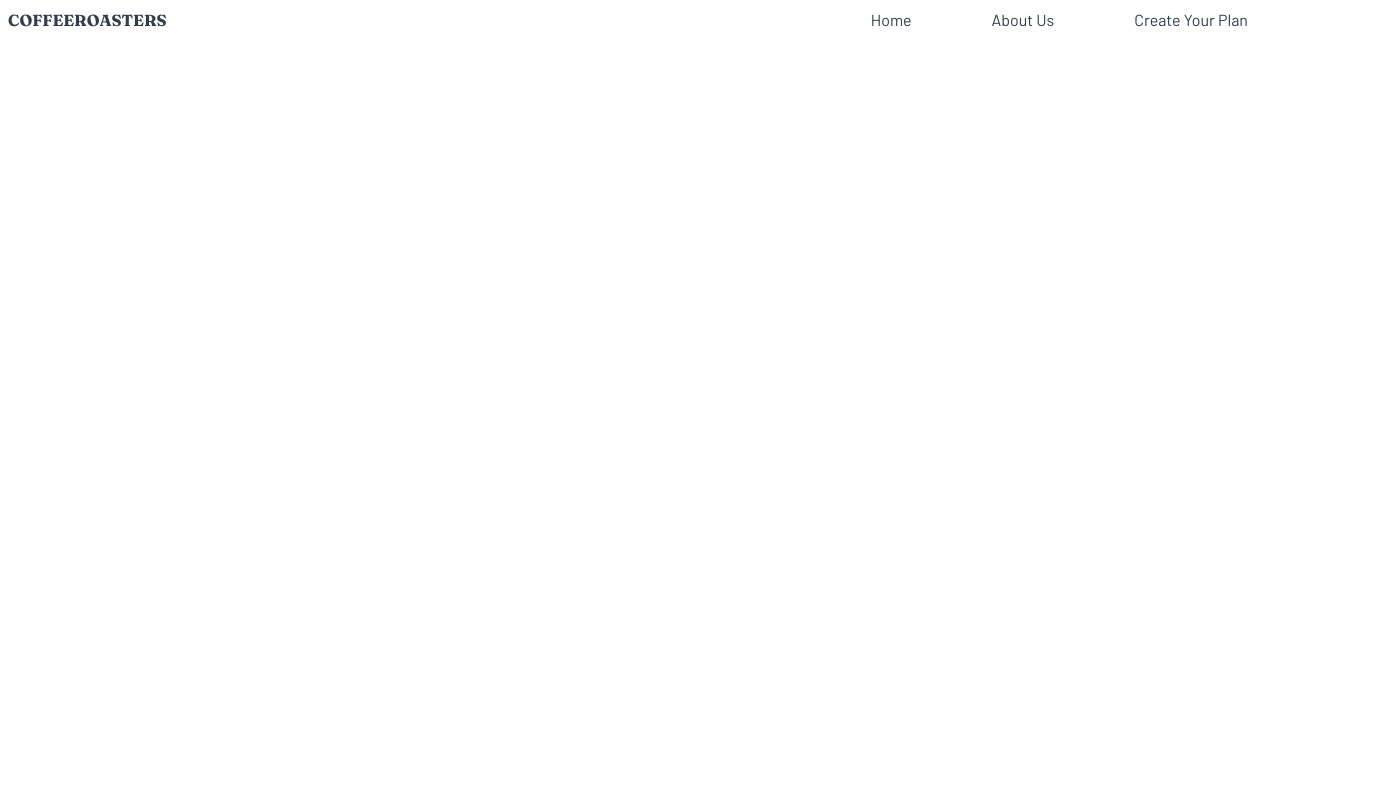
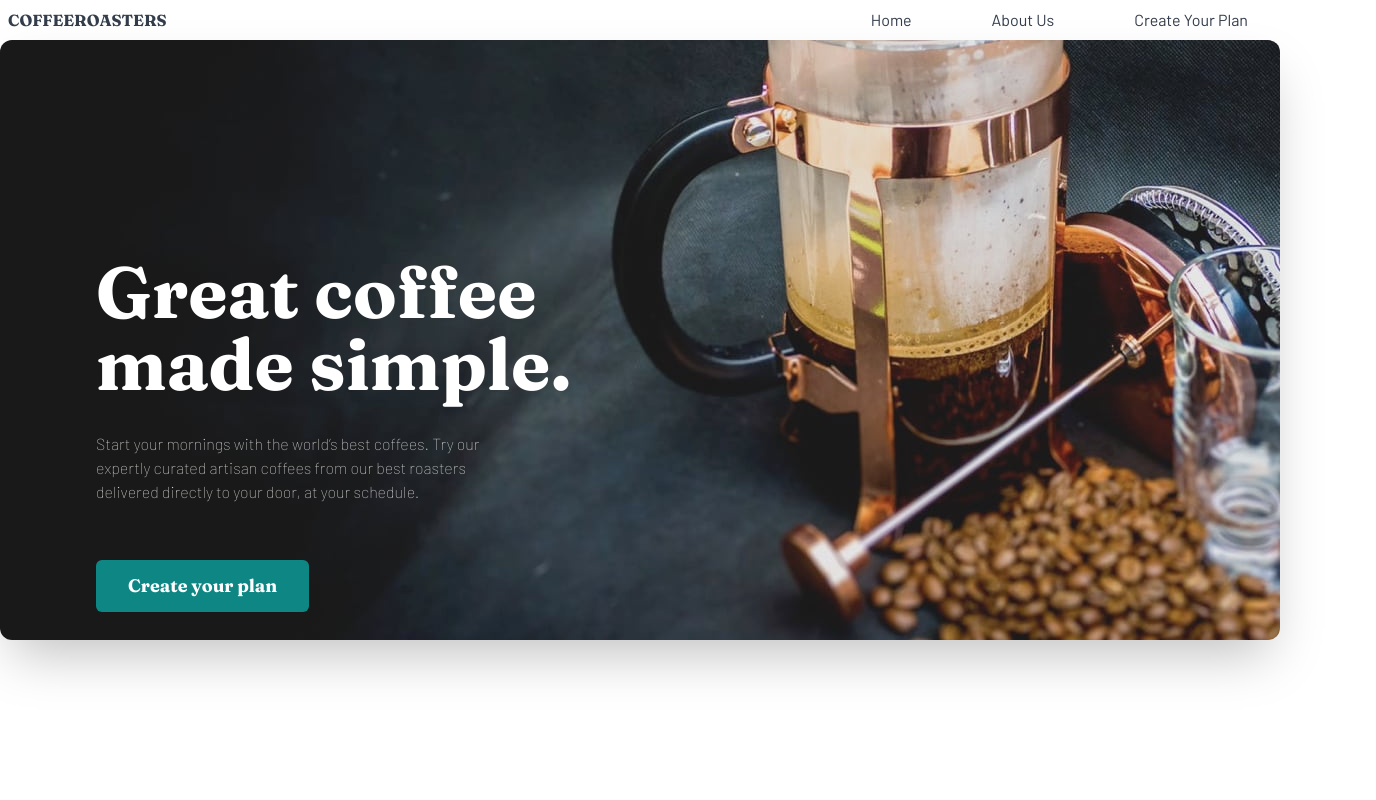
Before and after one commit to k-monnik/coffeeroasters-subscription, a React (Create React App) app: page / in a window 1280 px wide. Shown: the top 800 px of the page, 1376 px wide, since content can reach past the window. Built offline with nearby package versions, Linux system fonts and the light colour scheme.

Commit message:
add styling to hero image and text on home page

```diff
--- a/src/App.js
+++ b/src/App.js
@@ -1,7 +1,7 @@
 
 import './App.css';
 import Nav from './components/Nav';
-// import Home from './components/Home';
+import Home from './components/Home';
 // import About from './components/About';
 // import Plan from './components/Plan';
 // import NewPlan from './components/NewPlan';
@@ -12,6 +12,7 @@ function App() {
   return (
     <div className="h-screen bg-white font-Barlow">
       <Nav />
+      <Home />
       {/* <NewPlan /> */}
     </div>
   );
--- a/src/components/Home.js
+++ b/src/components/Home.js
@@ -1,15 +1,24 @@
 import React from 'react'
+import hero from '../starter-code/assets/home/desktop/image-hero-coffeepress.jpg';
 
 const Home = () => {
     return (
         <div>
+            <div className='relative'>
+                <img src={hero} alt='french coffee press set on a dark background with a small clear glass and a small pile of whole espresso beans in the foreground of the right corner ' className='object-cover max-w-7xl h-3/4 rounded-xl shadow-2xl' />
+                <div className='relative w-full ml-24 bottom-96 inset-x-0 text-white'>
+                    <h1 className='text-7xl font-Fraunces font-bold'>Great coffee<br></br> made simple.</h1>
+                    <p className='mt-8 font-thin text-cream/80'>Start your mornings with the world’s best coffees. Try our <br></br>  expertly curated artisan coffees from our best roasters <br></br> delivered directly to your door, at your schedule.</p>
+                    <button className='my-14 bg-dark-cyan px-8 py-3 rounded-md text-lg font-Fraunces font-bold'>Create your plan</button>
+                </div>
+            </div>
+
             <p>
-                Great coffee made simple.
 
-                Start your mornings with the world’s best coffees. Try our expertly curated artisan
-                coffees from our best roasters delivered directly to your door, at your schedule.
 
-                Create your plan
+
+
+
 
                 Our collection
 
--- a/src/index.css
+++ b/src/index.css
@@ -1,5 +1,5 @@
 @import url('https://fonts.googleapis.com/css2?family=Fraunces:wght@400;700&display=swap');
-@import url('https://fonts.googleapis.com/css2?family=Barlow&display=swap');
+@import url('https://fonts.googleapis.com/css2?family=Barlow:wght@100;200;300;400&display=swap');
 
 @tailwind base;
 @tailwind components;
```
